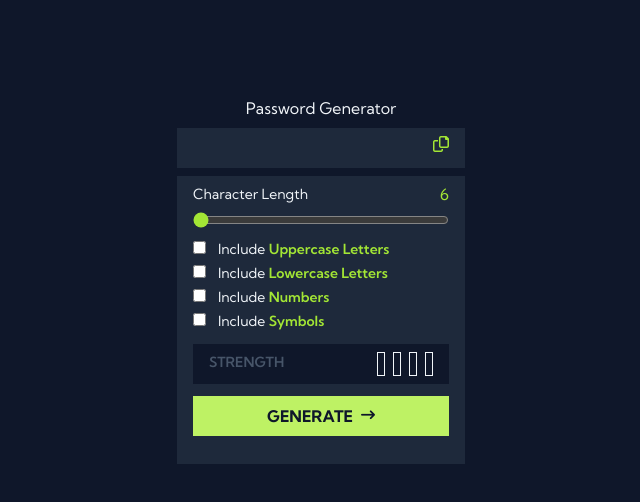
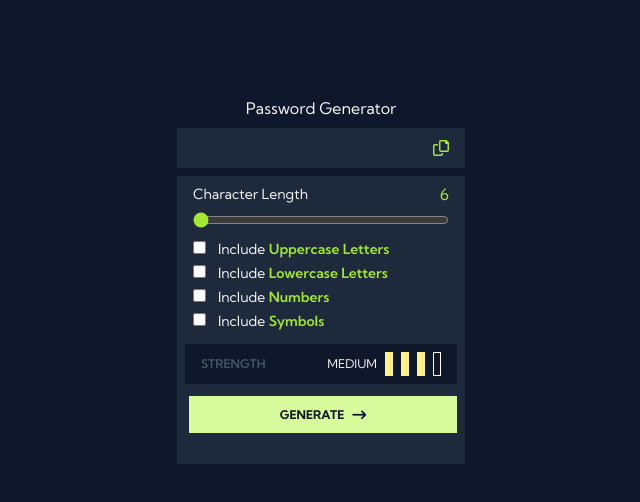
Before and after one commit to Mahmoud974/generator_password, a plain HTML site: page index.html in a window 1280 px wide. Shown: the whole page, without its empty margins (319-959 px from the left). Drawn offline with nearby package versions, Linux system fonts and the light colour scheme; some packages are replaced by stand-ins of ours; a script that the page names is missing.

Commit message:
en cours

```diff
--- a/index.html
+++ b/index.html
@@ -14,19 +14,20 @@
   <link rel="preconnect" href="https://fonts.googleapis.com">
   <link rel="preconnect" href="https://fonts.gstatic.com" crossorigin>
   <link href="https://fonts.googleapis.com/css2?family=Kumbh+Sans:wght@100&famille=Kumbh+Sans:wght@100;200;300;400;500;600;700;800;900&" rel="stylesheet">
+  <link rel="stylesheet" href="style.css">
   <script src="https://cdn.tailwindcss.com"></script>
   <title>Générateur de MDP</title>
 <link rel="icon" type="image/x-icon" href="/images/favicon.ico">
 
 </head>
-<body class="font-['Kumbh_Sans'] bg-slate-900 text-slate-100 ">
+<body class="font-['Kumbh_Sans'] bg-slate-900 text-slate-100  ">
 
 <div class="flex flex-col content-center items-center mx-auto mt-24">
   <h1 class="title">Password Generator</h1>
   <div class="bg-slate-800 w-72 px-2 h-10 mt-2">
   <div class="flex justify-between content-center items-center mt-2 px-2">
-    <h2 class="opacity-20 font-semibold" id="password"></h2>
-    <i class="fa-regular fa-copy text-lime-400" id="copy_password"></i>
+    <h2 class=" font-semibold" id="password"></h2>
+    <i class="fa-regular fa-copy text-lime-400 mt-1" id="copy_password"></i>
   </div>
   </div>
   <p class="flex flex-none" id="recover_MDP"></p>
@@ -64,23 +65,33 @@
     </div>
   </div>
   <!-- Strenghth -->
-  <div class="flex justify-between px-4 bg-slate-900 py-2 mx-2 mt-3">
-    <h4 class="text-sm text-slate-600 font-semibold" id="strength">STRENGTH</h4>
-    <div class="flex space-x-2">
-      <div class="border border-slate-100 w-2 h-6"></div>
-      <div class="border border-slate-100 w-2 h-6"></div>
-      <div class="border border-slate-100 w-2 h-6"></div>
-      <div class="border border-slate-100 w-2 h-6"></div>
+  <div class="flex items-center justify-between px-4 bg-slate-900 py-2  mt-3 w-6/6">
+    <h4 class="text-xs text-slate-600 font-semibold" id="strength">STRENGTH</h4>
+    <div >
+
+   <div class="flex space-x-2 items-center">
+    <p class="text-xs">MEDIUM</p>
+       <div class=" w-2 h-6 bg-yellow-200 box_color"></div>
+      <div class=" w-2 h-6 bg-yellow-200 box_color"></div>
+      <div class=" w-2 h-6 bg-yellow-200 box_color"></div>
+      <div class=" w-2 h-6 border border-white"></div>
+   </div>
+
     </div>
   </div>
-  <div class="flex justify-center px-4 bg-lime-300 text-slate-900 font-bold py-2 mx-2 mt-3 ">
-   <input type="submit" value="GENERATE" id="generate_password">
+  <div class="flex space-x-2 cursor-pointer">
+    <div class=" flex w-full justify-center items-center px-4 bg-lime-200 text-slate-900 font-bold py-2 ml-1 mt-3 ">
+   <input type="submit" value="GENERATE" id="generate_password" class="text-xs">
 <i class="fa-solid fa-arrow-right-long mt-[1px] text-sm ml-2"></i>
+  </div>
+
   </div>
   </div>
 </div>
 </form>
 
+
 <script src="script.js"></script>
+<script src="dist/clipboard.min.js"></script>
 </body>
 </html>
--- a/script.js
+++ b/script.js
@@ -14,6 +14,10 @@ var password = document.getElementById('password');
 var checked;
 var copy_password = document.querySelector('#copy_password');
 var nbreRange;
+var box_color = document.querySelectorAll(".box_color");
+/**
+ * Choisir les éléments checkbox pour son MDP
+ */
 (_a = document.querySelector('#different_choice')) === null || _a === void 0 ? void 0 : _a.addEventListener("change", function (e) {
     switch (e.target.id) {
         case "uppercase_letter":
@@ -31,13 +35,20 @@ var nbreRange;
     }
 });
 /**
- * Barre pour la boucle for
+ * Choisir la quantité souhaité pour son MDP
  */
 (_b = document.querySelector('#range_quantity')) === null || _b === void 0 ? void 0 : _b.addEventListener("change", function (e) {
     new_password_reverse = new_password.join("").split("");
     nbreRange = Number(e.target.value);
-    quantity.innerHTML = e.target.value;
+    quantity.innerHTML = String(nbreRange);
+    if (nbreRange > 6) {
+        alert('okk');
+    }
+    console.log(nbreRange);
 });
+/**
+ * Envoyer les données via le boutton confirmer
+ */
 generate_form.addEventListener("submit", function (e) {
     e.preventDefault();
     if (new_password.length === 0 || nbreRange === undefined) {
```
Also changed, not shown: style.css (added), 1 other file.
